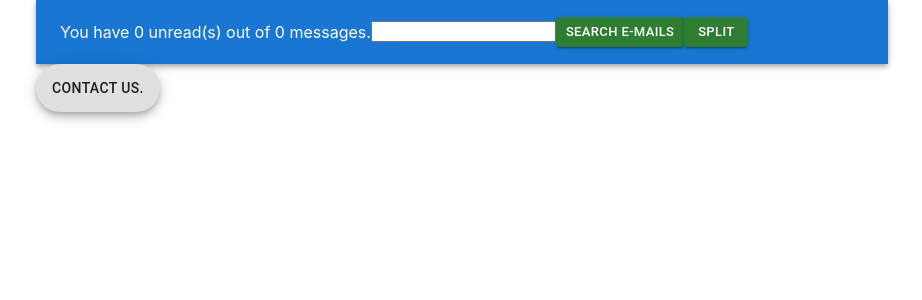
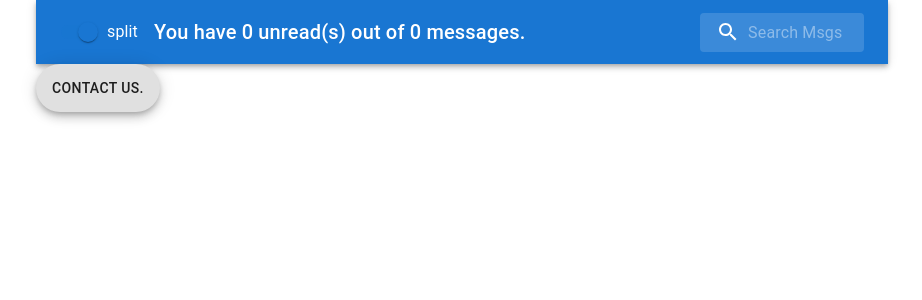
Before and after one commit to vlofish/mailbox, a React (Create React App) app in the folder meda-mailbox/: page /inbox in a window 1280 px wide. Shown: the top 300 px of the page, without its empty margins (178-1100 px from the left). Built offline with nearby package versions, Linux system fonts and the light colour scheme; no server answers; the database is empty.

Commit message:
#13 [Navbar Small UI Tweak with MUI]

```diff
--- a/meda-mailbox/src/app/features/MessageCounterFeat.tsx
+++ b/meda-mailbox/src/app/features/MessageCounterFeat.tsx
@@ -1,12 +1,11 @@
 // =========================================================================
-// import { Dispatch } from "redux";
 import { useEffect } from "react";
 import { useSelector } from "react-redux";
-
-import { Box } from "@mui/system";
 import { MailboxInterface } from "../common/interfaces";
 import { useMailboxDispatch } from "../common/hooks/mailbox.hook";
 import { fetchAllMessagesThunk } from "../common/store/thunks/mailbox.thunk";
+
+import Typography from "@mui/material/Typography/Typography";
 // =========================================================================
 
 
@@ -24,8 +23,14 @@ export function MessageCounterFeat() {
   }, [mailboxDispatch])
 
   return (
-    <Box>
-      <label> {`You have ${unread} unread(s) out of ${total} messages.`} </label>
-    </Box>
+    <Typography
+      noWrap
+      variant="h6"
+      component="div"
+      sx={{ flexGrow: 1, display: { xs: 'none', sm: 'block' } }}
+    >
+      {`You have ${unread} unread(s) out of ${total} messages.`}
+    </Typography>
+
   );
 }
--- a/meda-mailbox/src/app/features/NavbarFeat.tsx
+++ b/meda-mailbox/src/app/features/NavbarFeat.tsx
@@ -1,29 +1,26 @@
 // =============================================================
 import { SearchMessageFeat } from './SearchMessageFeat';
 import { MessageCounterFeat } from './MessageCounterFeat';
+import { ToggleMailboxViewFeat } from './ToggleMailboxViewFeat';
 
 import Box from '@mui/material/Box';
 import AppBar from '@mui/material/AppBar';
 import Toolbar from '@mui/material/Toolbar';
-import { ToggleMailboxViewFeat } from './ToggleMailboxViewFeat';
 // =============================================================
 
 // TODO: this file most likely will become a page than a feature or a comp...
+// TODO: the above because there's no state habdling nor anything related.
 
-const Navbar = () => (
+export default function NavbarFeat() {
+	return (
 		<Box sx={{ flexGrow: 1 }}>
 			<AppBar position="static">
 				<Toolbar>
-
+					<ToggleMailboxViewFeat />
 					<MessageCounterFeat />
 					<SearchMessageFeat />
-				<ToggleMailboxViewFeat />
-
 				</Toolbar>
 			</AppBar>
 		</Box>
-)
-
-export default function NavbarFeat() {
-	return <Navbar />
+	);
 }
--- a/meda-mailbox/src/app/features/SearchMessageFeat.tsx
+++ b/meda-mailbox/src/app/features/SearchMessageFeat.tsx
@@ -1,16 +1,63 @@
-// THIS FEAT ISN'T IMPLEMENTED. :(
 // =============================================================
-import { ButtonComp } from "../components/ButtonComp";
-import { MUI_SUCCESS_BUTTON } from "../common/constants/button.constant";
+import { styled, alpha } from '@mui/material/styles';
+
+import InputBase from '@mui/material/InputBase';
+import SearchIcon from '@mui/icons-material/Search';
 // =============================================================
+
+const Search = styled('div')(({ theme }) => ({
+	position: 'relative',
+	borderRadius: theme.shape.borderRadius,
+	backgroundColor: alpha(theme.palette.common.white, 0.15),
+	'&:hover': {
+		backgroundColor: alpha(theme.palette.common.white, 0.25),
+	},
+	marginLeft: 0,
+	width: '100%',
+	[theme.breakpoints.up('sm')]: {
+		marginLeft: theme.spacing(1),
+		width: 'auto',
+	},
+}));
+
+const SearchIconWrapper = styled('div')(({ theme }) => ({
+	padding: theme.spacing(0, 2),
+	height: '100%',
+	position: 'absolute',
+	pointerEvents: 'none',
+	display: 'flex',
+	alignItems: 'center',
+	justifyContent: 'center',
+}));
+
+const StyledInputBase = styled(InputBase)(({ theme }: any) => ({
+	color: 'inherit',
+	'& .MuiInputBase-input': {
+		padding: theme.spacing(1, 1, 1, 0),
+		// vertical padding + font size from searchIcon
+		paddingLeft: `calc(1em + ${theme.spacing(4)})`,
+		transition: theme.transitions.create('width'),
+		width: '100%',
+		[theme.breakpoints.up('sm')]: {
+			width: '12ch',
+			'&:focus': {
+				width: '20ch',
+			},
+		},
+	},
+}));
 
 const SearchMessage = () => (
 	<div>
-		<input type='text'></input>
-		<ButtonComp
-			text="Search E-Mails"
-			mui={MUI_SUCCESS_BUTTON}
-		/>
+		<Search>
+			<SearchIconWrapper>
+				<SearchIcon />
+			</SearchIconWrapper>
+			<StyledInputBase
+				placeholder='Search Msgs'
+				inputProps={{ 'aria-label': 'search' }}
+			/>
+		</Search>
 	</div>
 )
 
--- a/meda-mailbox/src/app/features/ToggleMailboxViewFeat.tsx
+++ b/meda-mailbox/src/app/features/ToggleMailboxViewFeat.tsx
@@ -1,10 +1,13 @@
 // ======================================================================
-import { ButtonComp } from "../components/ButtonComp";
 import { MailboxViewEnum, PagePathEnum } from "../common/enums/";
-import { MUI_SUCCESS_BUTTON } from "../common/constants/button.constant";
 import { updateMailboxView } from "../common/store/slicers/mailbox.slice";
 import { useMailboxDispatch, useMailboxNavigateTo } from "../common/hooks/mailbox.hook";
+
+import Switch from '@mui/material/Switch';
+import FormGroup from '@mui/material/FormGroup';
+import FormControlLabel from '@mui/material/FormControlLabel';
 // ======================================================================
+
 
 let navigateToPath: any;
 
@@ -21,7 +24,7 @@ let currentPath = PagePathEnum.INBOX_SPLIT_VIEW;
  *
  * On button click the user is redirected to specific page path.
  */
-const toggleMailboxView = () => {
+const toggleView = () => {
   currentView = currentView === MailboxViewEnum.PANEL
     ? MailboxViewEnum.SPLIT
     : MailboxViewEnum.PANEL;
@@ -34,14 +37,25 @@ const toggleMailboxView = () => {
     mailboxDispatch(updateMailboxView(currentView));
 }
 
+const ToggleMailboxView = () => (
+  <FormGroup>
+    <FormControlLabel
+      control={
+        <Switch
+          checked={currentView === MailboxViewEnum.SPLIT}
+          onChange={toggleView}
+          aria-label="view switch"
+        />
+      }
+      label={currentView}
+    />
+  </FormGroup>
+)
+
 export function ToggleMailboxViewFeat() {
   mailboxDispatch = useMailboxDispatch();
 
   [, navigateToPath] = useMailboxNavigateTo();
 
-  return <ButtonComp
-    text={currentView}
-    mui={MUI_SUCCESS_BUTTON}
-    handleClick={toggleMailboxView}
-  />
+  return <ToggleMailboxView />
 }
```
Lines whose indentation alone changed are shown as unchanged.
